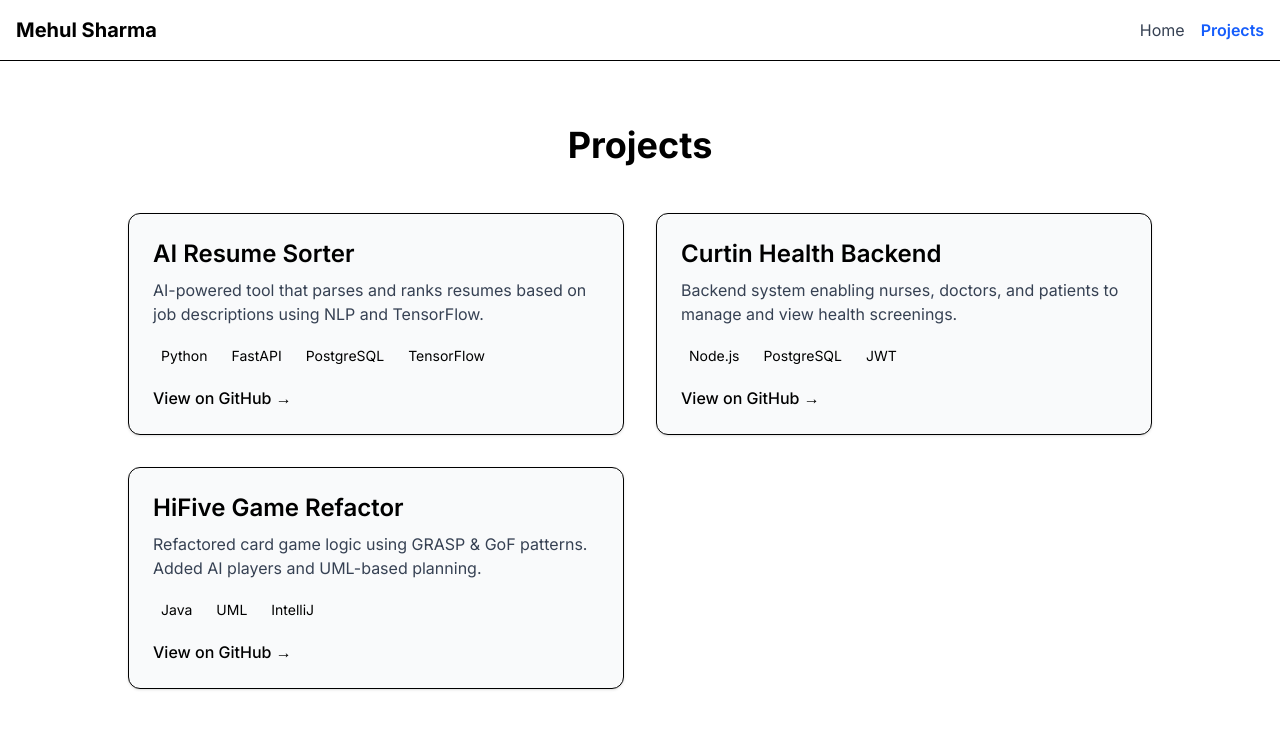
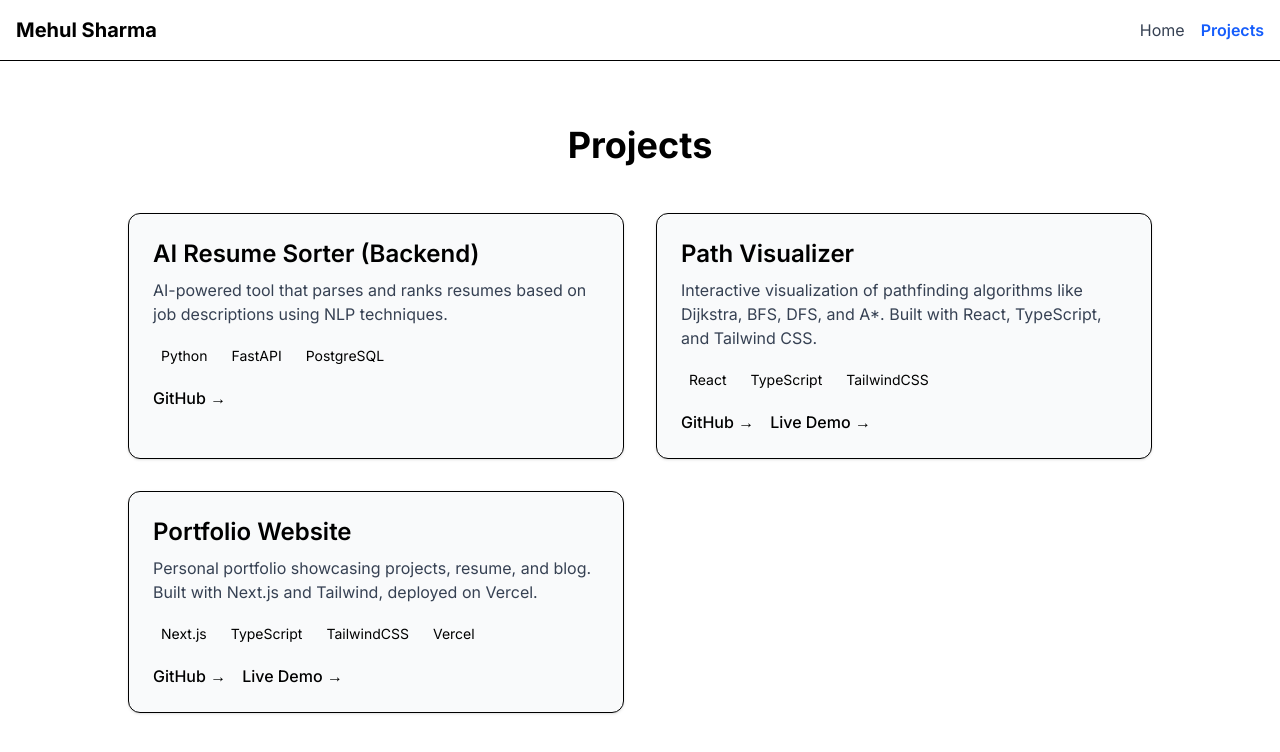
Before and after one commit to BruceWayne733/mehul-portfolio, a Next.js app: page /projects in a window 1280 px wide. Shown: the top 752 px of the page. Built offline with nearby package versions, Linux system fonts and the light colour scheme.

Commit message:
Updated Projects

```diff
--- a/src/app/projects/page.tsx
+++ b/src/app/projects/page.tsx
@@ -4,25 +4,27 @@ import React from 'react';
 
 const projects = [
   {
-    title: 'AI Resume Sorter',
+  title: 'AI Resume Sorter (Backend)',
   description:
-      'AI-powered tool that parses and ranks resumes based on job descriptions using NLP and TensorFlow.',
-    stack: ['Python', 'FastAPI', 'PostgreSQL', 'TensorFlow'],
+    'AI-powered tool that parses and ranks resumes based on job descriptions using NLP techniques.',
+  stack: ['Python', 'FastAPI', 'PostgreSQL'],
   github: 'https://github.com/BruceWayne733/ai-resume-sorter',
   },
   {
-    title: 'Curtin Health Backend',
+    title: 'Path Visualizer',
     description:
-      'Backend system enabling nurses, doctors, and patients to manage and view health screenings.',
-    stack: ['Node.js', 'PostgreSQL', 'JWT'],
-    github: 'https://github.com/mehul/curtin-health-backend',
+      'Interactive visualization of pathfinding algorithms like Dijkstra, BFS, DFS, and A*. Built with React, TypeScript, and Tailwind CSS.',
+    stack: ['React', 'TypeScript', 'TailwindCSS'],
+    github: 'https://github.com/BruceWayne733/path-visualizer',
+    website: 'https://path-visualizer-beryl.vercel.app/', // once deployed
   },
   {
-    title: 'HiFive Game Refactor',
+    title: 'Portfolio Website',
     description:
-      'Refactored card game logic using GRASP & GoF patterns. Added AI players and UML-based planning.',
-    stack: ['Java', 'UML', 'IntelliJ'],
-    github: 'https://github.com/mehul/hifive-refactor',
+      'Personal portfolio showcasing projects, resume, and blog. Built with Next.js and Tailwind, deployed on Vercel.',
+    stack: ['Next.js', 'TypeScript', 'TailwindCSS', 'Vercel'],
+    github: 'https://github.com/BruceWayne733/mehul-portfolio',
+    website: 'https://mehul-portfolio-red.vercel.app/',
   },
 ];
 
@@ -52,12 +54,26 @@ export default function ProjectsPage() {
                 ))}
               </div>
 
+              <div className="flex gap-4">
+                {project.github && (
                   <a
                     href={project.github}
+                    target="_blank"
                     className="text-primary hover:underline font-medium"
                   >
-                View on GitHub →
+                    GitHub →
                   </a>
+                )}
+                {project.website && (
+                  <a
+                    href={project.website}
+                    target="_blank"
+                    className="text-primary hover:underline font-medium"
+                  >
+                    Live Demo →
+                  </a>
+                )}
+              </div>
             </div>
           ))}
         </div>
```
Lines whose indentation alone changed are shown as unchanged.
